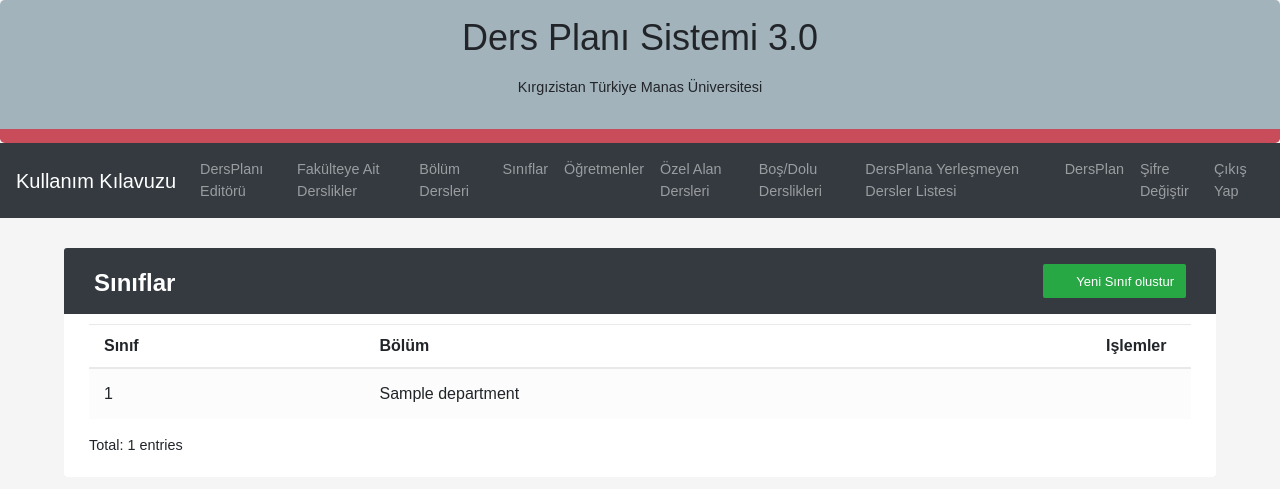
After one commit to A-miin/timetable_v3, a Django app: page /secretariat/grade_years/ in a window 1280 px wide. The commit adds this page. Shown: the top 489 px of the page. Run offline with Django 3.2, Linux system fonts and the light colour scheme; a user stored in the database is signed in; tables that the repository leaves empty hold one stand-in row (values such as "Sample post"); some libraries are stand-ins or nearby versions.

Commit message:
Add Crud of GradeYear

```diff
--- a/timetable_v3/secretariat/forms.py
+++ b/timetable_v3/secretariat/forms.py
@@ -1,6 +1,6 @@
 from django import forms
 
-from webapp.models import ClassRoom, Building, Department, RoomType, Teacher
+from webapp.models import ClassRoom, Building, Department, RoomType, Teacher, GradeYear
 from django.contrib.auth.models import User
 
 
@@ -53,3 +53,19 @@ class TeacherForm(forms.ModelForm):
                   'unvan',
                   'employee_type',
                   'user')
+
+
+class GradeYearForm(forms.ModelForm):
+    grade = forms.IntegerField(label='Sınıf')
+
+    def __init__(self, user, *args, **kwargs):
+        super(GradeYearForm, self).__init__(*args, **kwargs)
+        self.fields['department'] = forms.ModelChoiceField(
+            queryset=Department.objects.filter(faculty=user.faculty.faculty),
+            label='Bölüm')
+
+
+    class Meta:
+        model = GradeYear
+        fields = ('department',
+                  'grade')
--- /dev/null
+++ b/timetable_v3/secretariat/templates/grade_year/create.html
@@ -0,0 +1,6 @@
+{%  extends 'secretariat-base.html' %}
+{% block content %}
+    <form action="" method="POST">
+    {% include 'partial/form.html' with form=form action_text="Yeni Sınıf Oluştur" %}
+    </form>
+{% endblock %}
--- /dev/null
+++ b/timetable_v3/secretariat/templates/grade_year/list.html
@@ -0,0 +1,44 @@
+{% extends 'secretariat-base.html' %}
+{% block content %}
+
+<div class="container-l  mx-auto" style="width: 90%">
+	<div class="table-responsive">
+		<div class="table-wrapper">
+			<div class="table-title">
+				<div class="row">
+					<div class="col-sm-6">
+						<h2><b>Sınıflar</b></h2>
+					</div>
+					<div class="col-sm-6">
+						<a href="{% url 'secretariat:create_grade_year' %}" class="btn btn-success"><i class="material-icons">&#xE147;</i> <span>Yeni Sınıf olustur</span></a>
+					</div>
+				</div>
+			</div>
+			<table class="table table-striped table-hover">
+				<thead>
+					<tr>
+						<th class="w-25">Sınıf</th>
+						<th>Bölüm</th>
+                        <th>Işlemler</th>
+					</tr>
+				</thead>
+				<tbody>
+                {% for grade_year in grade_years %}
+					<tr>
+						<td>{{ grade_year.grade}}</td>
+						<td>{{ grade_year.department}}</td>
+						<td>
+							<a href="{% url 'secretariat:update_grade_year' id=grade_year.id %}" class="edit"><i class="material-icons" data-toggle="tooltip" title="Edit">&#xE254;</i></a>
+							<a href="{% url 'secretariat:delete_grade_year' id=grade_year.id %}" class="delete"><i class="material-icons" data-toggle="tooltip" title="Delete">&#xE872;</i></a>
+						</td>
+					</tr>
+                {% endfor %}
+				</tbody>
+			</table>
+			<div class="clearfix">
+				<div class="hint-text">Total: {{ total_count }} entries</div>
+			</div>
+		</div>
+	</div>
+</div>
+{% endblock %}
--- /dev/null
+++ b/timetable_v3/secretariat/templates/grade_year/update.html
@@ -0,0 +1,6 @@
+{%  extends 'secretariat-base.html' %}
+{% block content %}
+    <form action="" method="POST">
+    {% include 'partial/form.html' with form=form action_text="Sınıf duzenle" %}
+    </form>
+{% endblock %}
--- a/timetable_v3/secretariat/templates/secretariat-header.html
+++ b/timetable_v3/secretariat/templates/secretariat-header.html
@@ -28,7 +28,7 @@
                     <a class="nav-link" href="/dersplan/course/">Bölüm Dersleri</a>
                 </li>
                 <li class="nav-item">
-                    <a class="nav-link" href="/dersplan/gradeyear/">Sınıflar</a>
+                    <a class="nav-link" href="{% url 'secretariat:list_grade_year' %}">Sınıflar</a>
                 </li>
                 <li class="nav-item">
                     <a class="nav-link" href="{% url 'secretariat:list_teacher' %}">Öğretmenler</a>
--- a/timetable_v3/secretariat/urls.py
+++ b/timetable_v3/secretariat/urls.py
@@ -1,7 +1,8 @@
 from django.urls import path
 
 from secretariat.views import TimeTableView, CustomLoginView, CustomLogoutView, ListClassRoomView, CreateClassRoomView, \
-    UpdateClassRoomView, DeleteClassRoomView, ListTeacherView, CreateTeacherView, UpdateTeacherView, DeleteTeacherView
+    UpdateClassRoomView, DeleteClassRoomView, ListTeacherView, CreateTeacherView, UpdateTeacherView, DeleteTeacherView, \
+    ListGradeYearView, CreateGradeYearView, UpdateGradeYearView, DeleteGradeYearView
 
 app_name = 'secretariat'
 
@@ -17,4 +18,8 @@ urlpatterns = [
     path('teacher/create/', CreateTeacherView.as_view(), name='create_teacher'),
     path('teacher/update/<int:id>/', UpdateTeacherView.as_view(), name='update_teacher'),
     path('teacher/delete/<int:id>/', DeleteTeacherView.as_view(), name='delete_teacher'),
+    path('grade_years/', ListGradeYearView.as_view(), name='list_grade_year'),
+    path('grade_year/create/', CreateGradeYearView.as_view(), name='create_grade_year'),
+    path('grade_year/update/<int:id>/', UpdateGradeYearView.as_view(), name='update_grade_year'),
+    path('grade_year/delete/<int:id>/', DeleteGradeYearView.as_view(), name='delete_grade_year'),
 ]
--- a/timetable_v3/secretariat/views.py
+++ b/timetable_v3/secretariat/views.py
@@ -6,8 +6,8 @@ from django.views.generic import ListView, CreateView, DeleteView, DetailView, U
 
 from django.urls import reverse
 
-from secretariat.forms import ClassRoomForm, TeacherForm
-from webapp.models import ClassRoom, Teacher
+from secretariat.forms import ClassRoomForm, TeacherForm, GradeYearForm
+from webapp.models import ClassRoom, Teacher, GradeYear
 
 
 class CustomLoginView(LoginView):
@@ -127,3 +127,56 @@ class DeleteTeacherView(DeleteView):
 
     def get_success_url(self):
         return reverse('secretariat:list_teacher')
+
+
+class ListGradeYearView(ListView):
+    template_name = 'grade_year/list.html'
+    context_object_name = 'grade_years'
+
+    def get_context_data(self, *, object_list=None, **kwargs):
+        context = super(ListGradeYearView, self).get_context_data(**kwargs)
+        context['total_count'] = len(context['grade_years'])
+        return context
+
+    def get_queryset(self):
+        faculty = self.request.user.faculty.faculty
+        return GradeYear.objects.filter(department__faculty_id=faculty.id)
+
+
+class CreateGradeYearView(CreateView):
+    form_class = GradeYearForm
+    template_name = 'grade_year/create.html'
+
+    def get_form_kwargs(self):
+        kwargs = super(CreateGradeYearView, self).get_form_kwargs()
+        kwargs.update({'user': self.request.user})
+        return kwargs
+
+    def get_success_url(self):
+        return reverse('secretariat:list_grade_year')
+
+
+class UpdateGradeYearView(UpdateView):
+    form_class = GradeYearForm
+    template_name = 'grade_year/update.html'
+
+    def get_object(self, queryset=None):
+        return get_object_or_404(GradeYear, id=self.kwargs.get('id', 0))
+
+    def get_form_kwargs(self):
+        kwargs = super(UpdateGradeYearView, self).get_form_kwargs()
+        kwargs.update({'user': self.request.user})
+        return kwargs
+
+    def get_success_url(self):
+        return reverse('secretariat:list_grade_year')
+
+
+class DeleteGradeYearView(DeleteView):
+    template_name = 'partial/delete.html'
+
+    def get_object(self, queryset=None):
+        return get_object_or_404(GradeYear, id=self.kwargs.get('id', 0))
+
+    def get_success_url(self):
+        return reverse('secretariat:list_grade_year')
```
